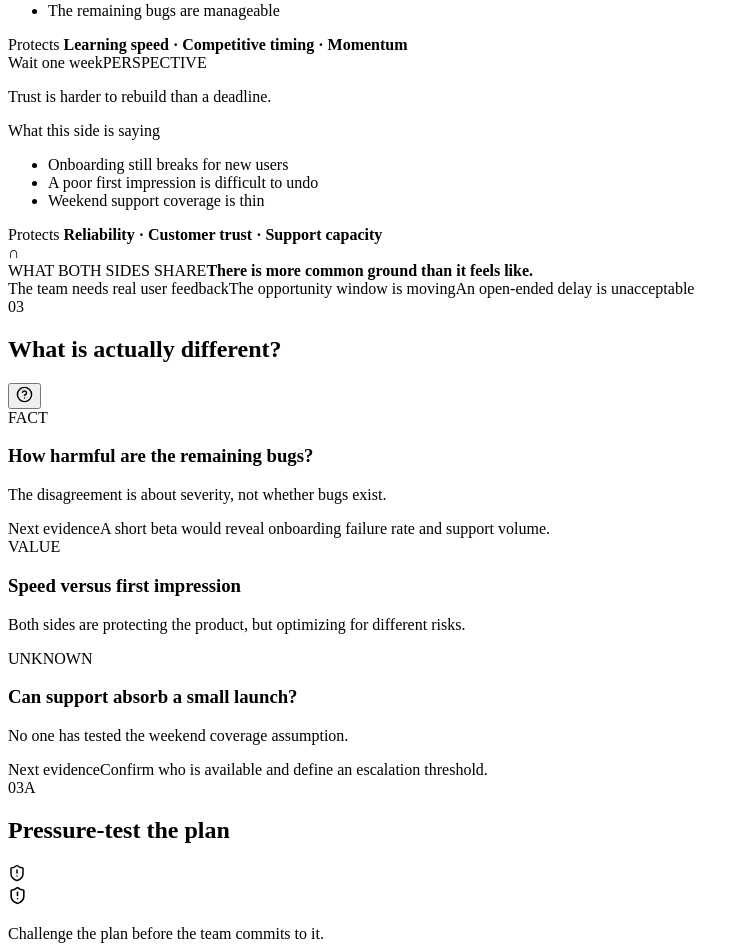
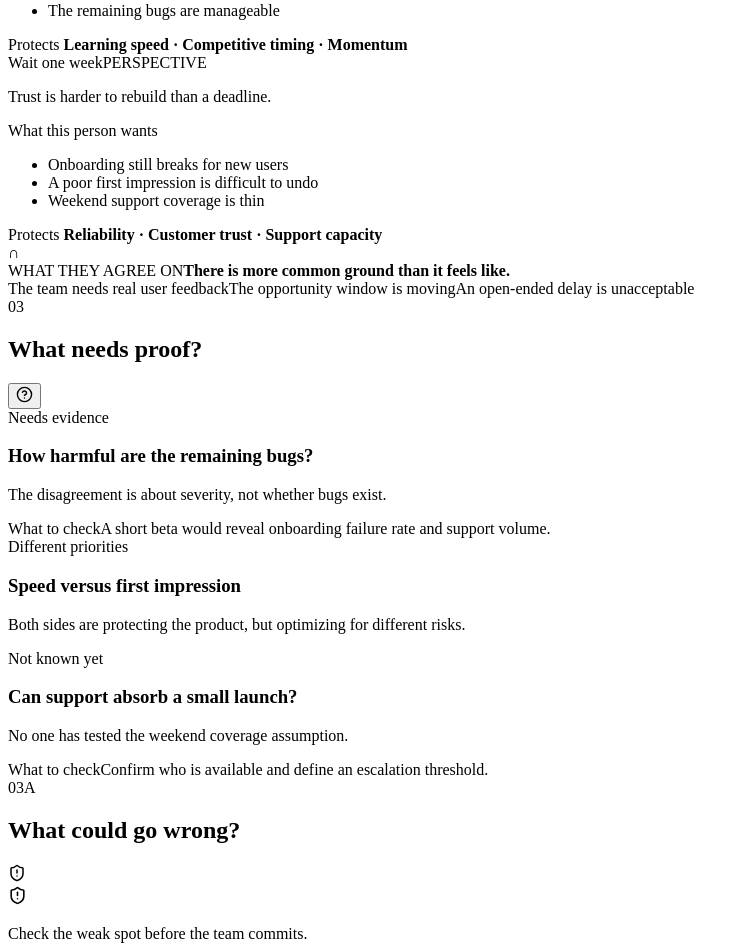
Before and after one commit to Moustafa-Ameen/friction, a React (Vite) app: page / in a window 1280 px wide. Shown: the part 886-1832 px from the top of the page, without its empty margins (0-749 px from the left). Built offline with nearby package versions, Linux system fonts and the light colour scheme; the HTML template or start-up script is replaced by a standard one.

Commit message:
Simplify conflict analysis language

```diff
--- a/src/App.tsx
+++ b/src/App.tsx
@@ -6,6 +6,13 @@ import { analysisSchema, type AnalyzeInput, type ConflictAnalysis } from './lib/
 type Mode = AnalyzeInput['mode']
 type Source = 'idle' | 'fallback' | 'gpt-5.6'
 type View = 'start' | 'understand' | 'decide'
+
+const faultlineLabels: Record<ConflictAnalysis['faultlines'][number]['type'], string> = {
+  FACT: 'Needs evidence',
+  VALUE: 'Different priorities',
+  UNKNOWN: 'Not known yet',
+  DEFINITION: 'Needs a shared definition',
+}
 
 type Scenario = {
   topic: string
@@ -178,17 +185,17 @@ function App() {
             <div className="results-heading"><div><span className="step">{view === 'understand' ? '02' : '03'}</span><h2>{view === 'understand' ? 'Understand the disagreement' : 'Choose a way forward'}</h2></div><span className="confidence"><span /> {source === 'gpt-5.6' ? 'GPT-5.6 Luna analysis' : source === 'fallback' ? `Local analysis | ${analysis.confidence}% confidence` : 'Demo preview'}</span></div>
             <div className="decision-banner"><div><span className="mini-label">DECISION UNDER REVIEW</span><h3>{analysis.decision}</h3></div><div className="decision-icon"><TriangleAlert size={19} /></div></div>
 
-            <div className="sides-grid result-sides understand-content">{analysis.perspectives.map((side, index) => <article className="side-card" key={`${side.label}-${index}`}><div className={`card-top ${index === 0 ? 'coral' : 'teal'}`}><span className="side-dot" /><span>{side.label}</span><span className="perspective">PERSPECTIVE</span></div><p>{side.summary}</p><div className="claim-label">What this side is saying</div><ul>{side.claims.map((claim) => <li key={claim}>{claim}</li>)}</ul><div className="priority-row">Protects <strong>{side.priorities.join(' · ')}</strong></div></article>)}</div>
+            <div className="sides-grid result-sides understand-content">{analysis.perspectives.map((side, index) => <article className="side-card" key={`${side.label}-${index}`}><div className={`card-top ${index === 0 ? 'coral' : 'teal'}`}><span className="side-dot" /><span>{side.label}</span><span className="perspective">PERSPECTIVE</span></div><p>{side.summary}</p><div className="claim-label">What this person wants</div><ul>{side.claims.map((claim) => <li key={claim}>{claim}</li>)}</ul><div className="priority-row">Protects <strong>{side.priorities.join(' · ')}</strong></div></article>)}</div>
 
-            <div className="shared-strip understand-content"><div className="shared-title"><span className="shared-icon">∩</span><div><span className="mini-label">WHAT BOTH SIDES SHARE</span><strong>There is more common ground than it feels like.</strong></div></div><div className="shared-items">{analysis.sharedGround.map((item) => <span key={item}>{item}</span>)}</div></div>
+            <div className="shared-strip understand-content"><div className="shared-title"><span className="shared-icon">∩</span><div><span className="mini-label">WHAT THEY AGREE ON</span><strong>There is more common ground than it feels like.</strong></div></div><div className="shared-items">{analysis.sharedGround.map((item) => <span key={item}>{item}</span>)}</div></div>
 
-            <div className="section-heading understand-content"><div><span className="step">03</span><h2>What is actually different?</h2></div><button className="icon-button" title="What do these labels mean?"><CircleHelp size={17} /></button></div>
-            <div className="faultline-grid understand-content">{analysis.faultlines.map((line) => <article className={`faultline ${line.type.toLowerCase()}`} key={`${line.type}-${line.title}`}><span className="fault-label">{line.type}</span><h3>{line.title}</h3><p>{line.explanation}</p>{line.missingEvidence && <div className="missing-evidence"><span>Next evidence</span>{line.missingEvidence}</div>}</article>)}</div>
+            <div className="section-heading understand-content"><div><span className="step">03</span><h2>What needs proof?</h2></div><button className="icon-button" title="What do these labels mean?"><CircleHelp size={17} /></button></div>
+            <div className="faultline-grid understand-content">{analysis.faultlines.map((line) => <article className={`faultline ${line.type.toLowerCase()}`} key={`${line.type}-${line.title}`}><span className="fault-label">{faultlineLabels[line.type]}</span><h3>{line.title}</h3><p>{line.explanation}</p>{line.missingEvidence && <div className="missing-evidence"><span>What to check</span>{line.missingEvidence}</div>}</article>)}</div>
 
-            <section className="section-heading pressure-heading decide-content"><div><span className="step">03A</span><h2>Pressure-test the plan</h2></div><ShieldAlert size={18} /></section>
-            <section className="red-team-panel decide-content"><div className="red-team-intro"><ShieldAlert size={19} /><p>Challenge the plan before the team commits to it.</p></div><div className="pressure-grid"><article><span>Strongest counterargument</span><p>{analysis.redTeam.strongestCounterargument}</p></article><article><span>Hidden assumption</span><p>{analysis.redTeam.hiddenAssumption}</p></article><article><span>Evidence that would change the decision</span><p>{analysis.redTeam.evidenceThatWouldChangeMind}</p></article><article><span>Pre-commitment test</span><p>{analysis.redTeam.preCommitmentTest}</p></article></div></section>
+            <section className="section-heading pressure-heading decide-content"><div><span className="step">03A</span><h2>What could go wrong?</h2></div><ShieldAlert size={18} /></section>
+            <section className="red-team-panel decide-content"><div className="red-team-intro"><ShieldAlert size={19} /><p>Check the weak spot before the team commits.</p></div><div className="pressure-grid"><article><span>The strongest case against this</span><p>{analysis.redTeam.strongestCounterargument}</p></article><article><span>The risky assumption</span><p>{analysis.redTeam.hiddenAssumption}</p></article><article><span>What would change the decision</span><p>{analysis.redTeam.evidenceThatWouldChangeMind}</p></article><article><span>The first small test</span><p>{analysis.redTeam.preCommitmentTest}</p></article></div></section>
 
-            <div className="resolution-panel decide-content"><div className="resolution-intro"><div className="resolution-icon"><Lightbulb size={21} /></div><div><span className="mini-label">A WAY THROUGH</span><h2>{analysis.resolution.title}</h2><p>{analysis.resolution.rationale}</p></div></div><div className="resolution-steps">{analysis.resolution.steps.map((step, index) => <div className="resolution-step" key={step}><span>{String(index + 1).padStart(2, '0')}</span><strong>{step}</strong></div>)}</div><div className="criteria-block"><span className="mini-label">SUCCESS CRITERIA</span><ul>{analysis.resolution.successCriteria.map((criterion) => <li key={criterion}>{criterion}</li>)}</ul></div><div className="executor-fields"><label><span><UserRound size={13} /> Decision owner</span><input value={owner} onChange={(event) => setOwner(event.target.value)} placeholder="Who owns the next move?" /></label><label><span><CalendarDays size={13} /> Review date</span><input type="date" value={reviewDate} onChange={(event) => setReviewDate(event.target.value)} /></label></div><div className="resolution-actions"><button className="outline-button" onClick={() => setPracticeOpen(true)}><Play size={15} /> Practice this resolution</button><button className="outline-button" onClick={copyDecisionPacket}><Clipboard size={15} /> {copiedUpdate ? 'Decision packet copied' : 'Copy decision packet'}</button></div></div>
+            <div className="resolution-panel decide-content"><div className="resolution-intro"><div className="resolution-icon"><Lightbulb size={21} /></div><div><span className="mini-label">THE PRACTICAL NEXT STEP</span><h2>{analysis.resolution.title}</h2><p>{analysis.resolution.rationale}</p></div></div><div className="resolution-steps">{analysis.resolution.steps.map((step, index) => <div className="resolution-step" key={step}><span>{String(index + 1).padStart(2, '0')}</span><strong>{step}</strong></div>)}</div><div className="criteria-block"><span className="mini-label">HOW WE'LL KNOW IT WORKED</span><ul>{analysis.resolution.successCriteria.map((criterion) => <li key={criterion}>{criterion}</li>)}</ul></div><div className="executor-fields"><label><span><UserRound size={13} /> Who owns this?</span><input value={owner} onChange={(event) => setOwner(event.target.value)} placeholder="Name the person" /></label><label><span><CalendarDays size={13} /> When do we check?</span><input type="date" value={reviewDate} onChange={(event) => setReviewDate(event.target.value)} /></label></div><div className="resolution-actions"><button className="outline-button" onClick={() => setPracticeOpen(true)}><Play size={15} /> Practice this resolution</button><button className="outline-button" onClick={copyDecisionPacket}><Clipboard size={15} /> {copiedUpdate ? 'Decision packet copied' : 'Copy decision packet'}</button></div></div>
 
             <div className="footer-note"><FileText size={15} /> Generated from the perspectives you provided <span>•</span> Friction does not decide who is right.</div>
           </section>
```
Also changed, not shown: 1 other file (tests, documents, lock files or other folders).
